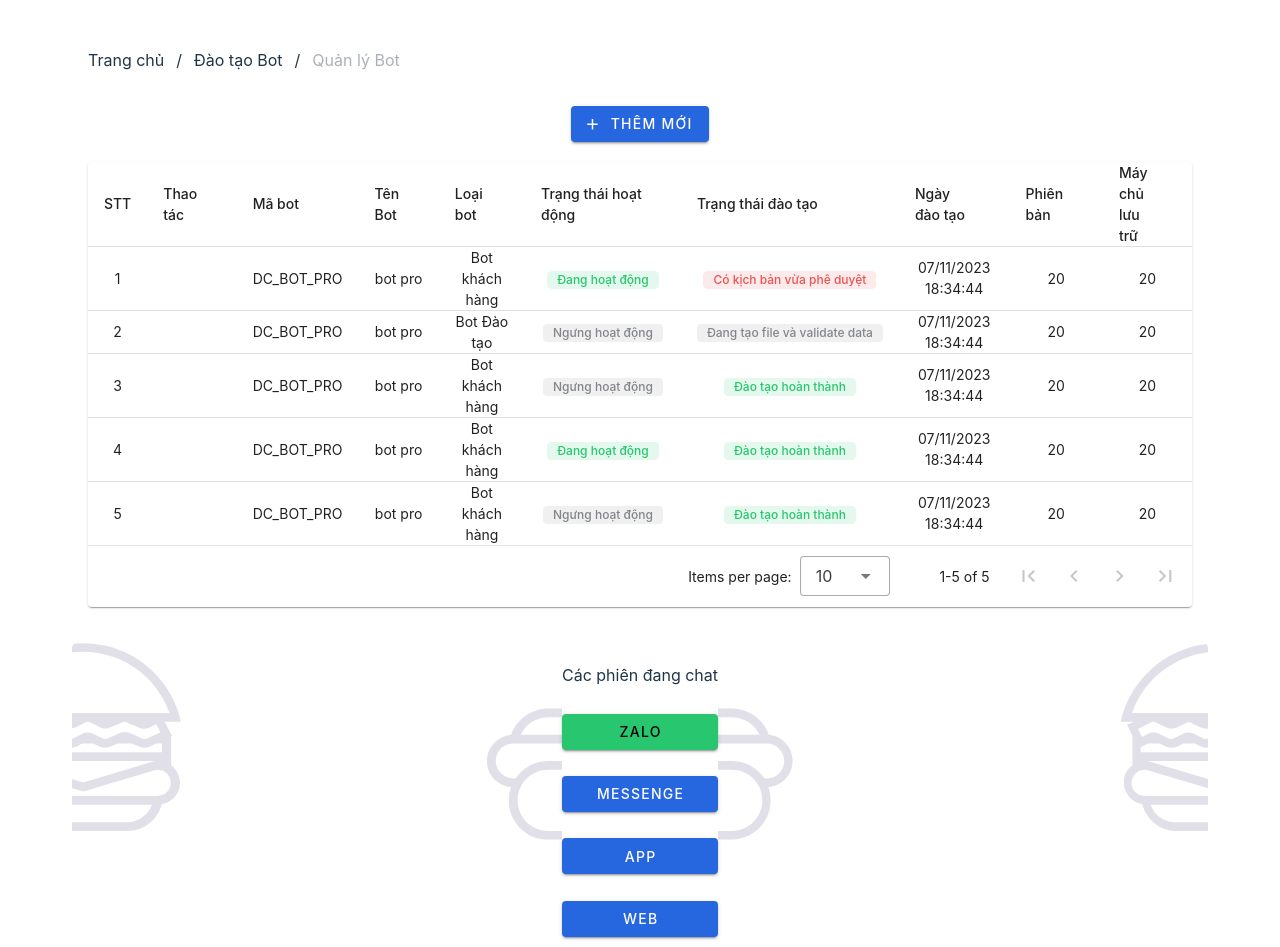
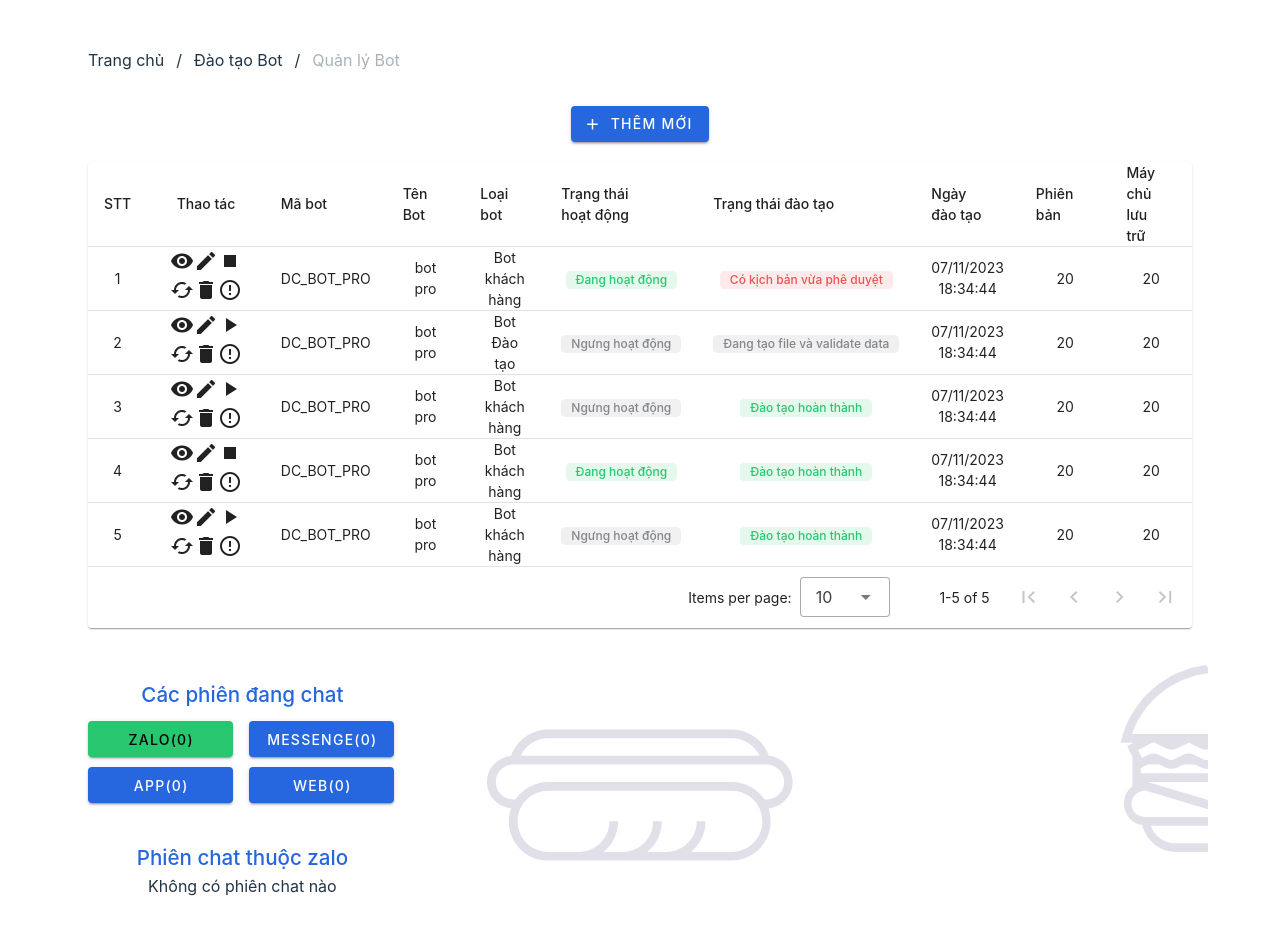
Before and after one commit to HoangSon1998Beos/Project_NEO_EVN, a Vue app: page /bot in a window 1280 px wide. Shown: the top 947 px of the page. Built offline with nearby package versions, Linux system fonts and the light colour scheme.

Commit message:
feat: bot management ui(table,delete)

```diff
--- a/src/components/Pagination.vue
+++ /dev/null
@@ -1,13 +0,0 @@
-<script>
-export default {
-  name: "Pagination"
-}
-</script>
-
-<template>
-
-</template>
-
-<style scoped>
-
-</style>
--- /dev/null
+++ b/src/components/bot/ModalDelete.vue
@@ -0,0 +1,62 @@
+<template>
+  <v-dialog v-model="visibleDialog" max-width="500px" persistent>
+    <v-card class="text-center">
+      <span class="material-icons">error_outline</span>
+      <v-card-text>
+        <div>
+          <slot name="description"></slot>
+        </div>
+      </v-card-text>
+      <div class="button-delete">
+        <v-btn width="20%" color="#ed1c24" @click="ok">
+          {{ buttonOkText }}
+        </v-btn>
+        <v-btn width="20%" color="#82868b" @click="cancel">
+          Hủy
+        </v-btn>
+      </div>
+    </v-card>
+  </v-dialog>
+</template>
+
+<script>
+export default {
+  name: 'ModalDelete',
+  props: {
+    visible: {
+      type: Boolean,
+      default: false,
+    },
+    buttonOkText: {
+      type: String,
+      default: '',
+    },
+  },
+  data() {
+    return {
+      visibleDialog: false,
+    }
+  },
+  watch: {
+    visible(val) {
+      this.visibleDialog = val
+    }
+  },
+  methods: {
+    ok() {
+      this.$emit('ok')
+    },
+    cancel() {
+      this.$emit('cancel')
+    },
+  }
+}
+</script>
+
+<style lang="css" scoped>
+.button-delete {
+  display: flex;
+  column-gap: 1rem;
+  justify-content: center;
+}
+</style>
--- a/src/views/bot-management/index.vue
+++ b/src/views/bot-management/index.vue
@@ -14,12 +14,84 @@
               item-key="name"
               class="custom-table"
           >
-            <template v-slot:header="{ props }">
-              <tr>
-                <th v-for="header in props.headers" :key="header.key" class="custom-header">
-                  {{ header.title }}
-                </th>
-              </tr>
+            <template v-slot:item.action="{item}">
+              <v-tooltip text="Xem thông tin">
+                <template v-slot:activator="{ props }">
+                  <span
+                      v-bind="props"
+                      class="material-icons cursor-pointer"
+                      @click="viewBot(item)"
+                  >
+                    visibility
+                  </span>
+                </template>
+              </v-tooltip>
+              <v-tooltip text="Cập nhật">
+                <template v-slot:activator="{ props }">
+                  <span
+                      v-bind="props"
+                      class="material-icons cursor-pointer"
+                      @click="editBot(item)"
+                  >
+                    edit
+                  </span>
+                </template>
+              </v-tooltip>
+              <v-tooltip v-if="!item.workStatus" text="Bật bot">
+                <template v-slot:activator="{ props }">
+                  <span
+                      v-bind="props"
+                      class="material-icons cursor-pointer"
+                      @click="startBot(item)"
+                  >
+                    play_arrow
+                  </span>
+                </template>
+              </v-tooltip>
+              <v-tooltip v-else text="Tắt bot">
+                <template v-slot:activator="{ props }">
+                  <span
+                      v-bind="props"
+                      class="material-icons cursor-pointer"
+                      @click="stopBot(item)"
+                  >
+                    stop
+                  </span>
+                </template>
+              </v-tooltip>
+              <v-tooltip text="Triển khai kịch bản">
+                <template v-slot:activator="{ props }">
+                  <span
+                      v-bind="props"
+                      class="material-icons cursor-pointer"
+                      @click="deployBot(item)"
+                  >
+                    cached
+                  </span>
+                </template>
+              </v-tooltip>
+              <v-tooltip text="Xoá">
+                <template v-slot:activator="{ props }">
+                  <span
+                      v-bind="props"
+                      class="material-icons cursor-pointer"
+                      @click="deleteBot(item)"
+                  >
+                    delete
+                  </span>
+                </template>
+              </v-tooltip>
+              <v-tooltip text="Kết quả">
+                <template v-slot:activator="{ props }">
+                  <span
+                      v-bind="props"
+                      class="material-icons cursor-pointer"
+                      @click="resultBot(item)"
+                  >
+                    error_outline
+                  </span>
+                </template>
+              </v-tooltip>
             </template>
             <template v-slot:item.workStatus="{ item }">
               <div>
@@ -45,25 +117,43 @@
             </template>
           </v-data-table>
         </v-card>
+        <ModalDelete
+          :visible="visibleModal"
+          @cancel="cancelModal"
+          @ok="confirmModal"
+          :button-ok-text="isDelete ? 'Xoá' : isStart ? 'Start' : 'Stop'"
+        >
+          <template #description>
+            {{ isDelete ? 'abc' : isStart ? 'start' : 'stop'}}
+          </template>
+        </ModalDelete>
       </div>
     </div>
     <div class="app">
-      <div class="app_chill mx-5 mt-5">
-        <span>
+      <div class="app_chill">
+        <div class="custom-text">
           Các phiên đang chat
-        </span>
-        <v-btn color="#28c76f">
-          Zalo
-        </v-btn>
-        <v-btn color="#2666de">
-          Messenge
-        </v-btn>
-        <v-btn color="#2666de">
-          App
-        </v-btn>
-        <v-btn color="#2666de">
-          Web
-        </v-btn>
+        </div>
+        <div class="container">
+          <v-btn width="47%" color="#28c76f">
+            Zalo({{zalo_count}})
+          </v-btn>
+          <v-btn width="47%" color="#2666de">
+            Messenge({{mess_count}})
+          </v-btn>
+        </div>
+        <div class="container">
+          <v-btn width="47%" color="#2666de">
+            App({{app_count}})
+          </v-btn>
+          <v-btn width="47%" color="#2666de">
+            Web({{web_count}})
+          </v-btn>
+        </div>
+        <div class="custom-text mt-10">
+          Phiên chat thuộc zalo
+        </div>
+        <div> Không có phiên chat nào</div>
       </div>
       <Pagination/>
     </div>
@@ -72,16 +162,17 @@
 
 <script>
 
-import Pagination from "../../components/Pagination.vue";
+
+import ModalDelete from "../../components/bot/ModalDelete.vue";
 
 export default {
   name: 'BotManagement',
-  components: {Pagination},
+  components: {ModalDelete},
   data() {
     return {
       headers: [
-        { title: 'STT', align: 'start', sortable: false, key: 'stt', class: 'title-row'},
-        { title: 'Thao tác', align: 'start', key: 'action', class: 'title-row' },
+        { title: 'STT', align: 'start', sortable: false, key: 'stt'},
+        { title: 'Thao tác', align: 'center', key: 'action', sortable: false,width: '200px'},
         { title: 'Mã bot', align: 'start', key: 'key' },
         { title: 'Tên Bot', align: 'start', key: 'name' },
         { title: 'Loại bot', align: 'start', key: 'type' },
@@ -148,6 +239,14 @@ export default {
           hot_server: 20,
         },
       ],
+      zalo_count: 0,
+      mess_count: 0,
+      app_count: 0,
+      web_count: 0,
+      visibleModal: false,
+      isDelete: false,
+      isStart: false,
+      isStop: false,
     }
   },
   methods: {
@@ -166,6 +265,41 @@ export default {
     },
     getTextTrain(item) {
       return item.trainStatus
+    },
+    viewBot(item){
+      console.log("=>(index.vue:243) item", item);
+    },
+    editBot(item){
+
+    },
+    startBot(item){
+      this.isStart = true
+      this.visibleModal = true
+    },
+    stopBot(item){
+      this.isStop = true
+      this.visibleModal = true
+    },
+    deployBot(item) {
+
+    },
+    deleteBot(item){
+      this.isDelete = true
+      this.visibleModal = true
+    },
+    resultBot(item){
+
+    },
+    cancelModal() {
+      this.visibleModal = false
+      setTimeout(() => {
+        this.isDelete = false
+        this.isStart = false
+        this.isStop = false
+      },200)
+    },
+    confirmModal() {
+
     }
   },
 }
@@ -183,13 +317,24 @@ export default {
   margin-top: 20px;
   background-size: cover;
   .app_chill {
-    display: inline-grid;
-    height: 300px;
+    height: auto;
     background-color: white;
+    height: 500px;
+    width: 30%;
+    padding: 1rem;
   }
 }
-
 .card-layout {
   padding: 1rem;
 }
+.container {
+  display: flex;
+  column-gap: 1rem;
+  margin-top: 10px;
+}
+.custom-text {
+  color: #2666de;
+  font-size: 1.286rem;
+  font-weight: 500;
+}
 </style>
```
